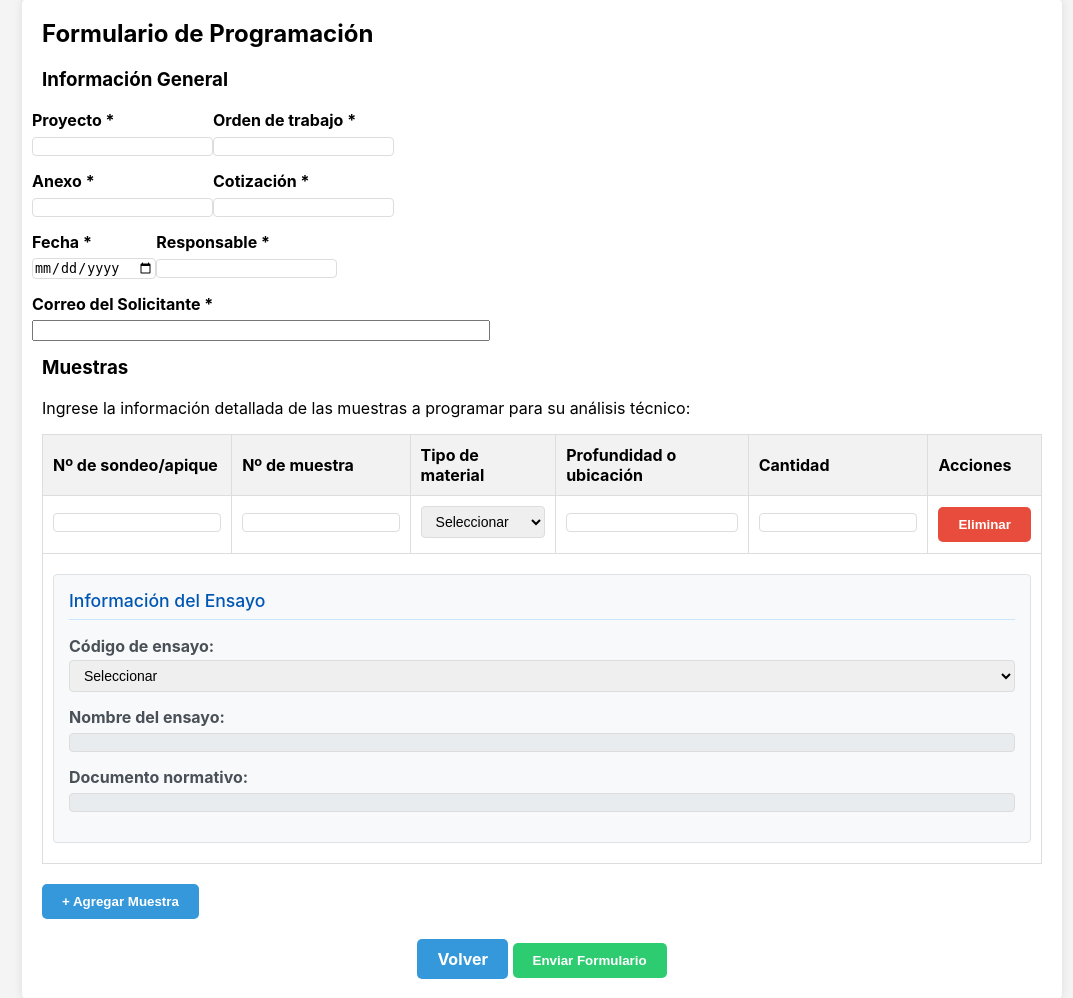
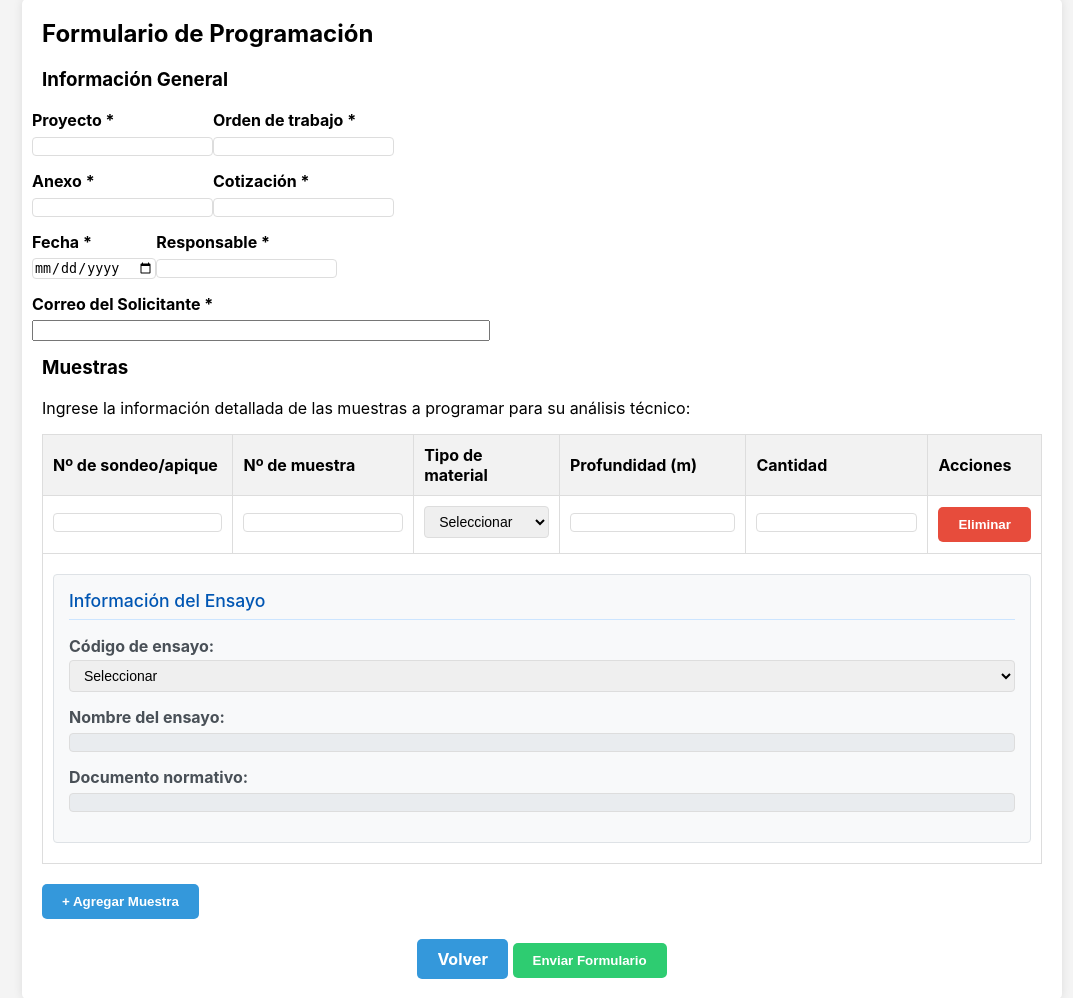
Before and after one commit to suelosypavimentos2024/programacion-ensayos-app, a Flask app: template app/templates/form.html in a window 1280 px wide. Shown: the part 157-1155 px from the top of the page, without its empty margins (98-1171 px from the left). Run offline with Flask 3, Linux system fonts and the light colour scheme; the template is opened without the code that fills it, so the values that code supplies are empty.

Commit message:
se agrega la unidad a la profundidad de la muestra

```diff
--- a/app/templates/form.html
+++ b/app/templates/form.html
@@ -99,7 +99,7 @@
                                 <th>Nº de sondeo/apique</th>
                                 <th>Nº de muestra</th>
                                 <th>Tipo de material</th>
-                                <th>Profundidad o ubicación</th>
+                                <th>Profundidad (m) </th>
                                 <th>Cantidad</th>
                                 <th>Acciones</th>
                             </tr>
```
